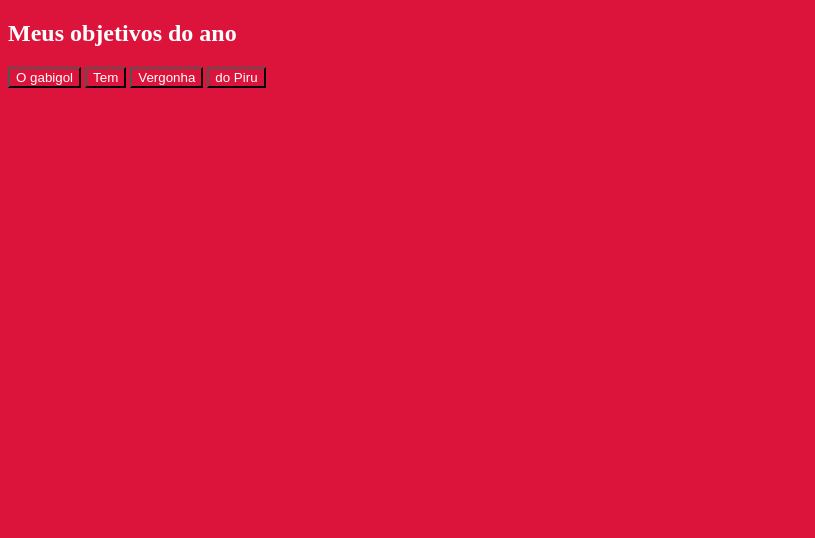
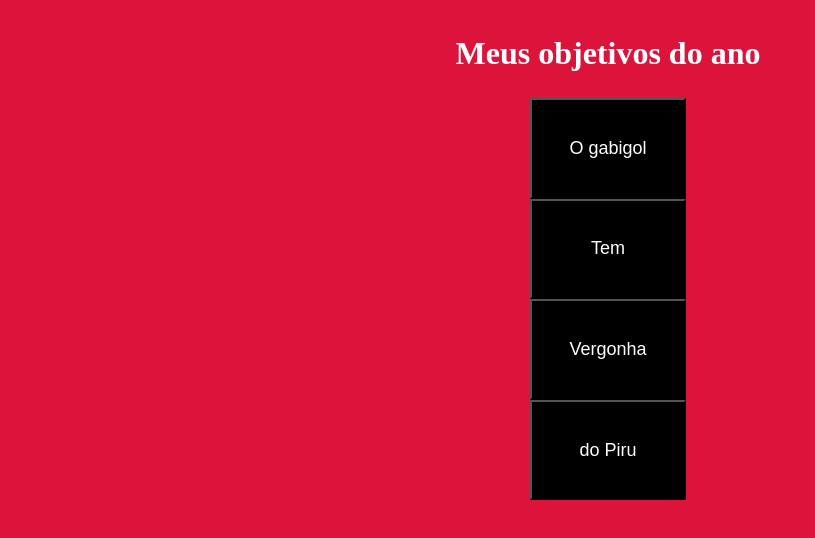
Before and after one commit to KleitaoDaMassa/3j-2024, a plain HTML site: page index.html in a window 1280 px wide. Shown: the whole page, without its empty margins (0-815 px from the left). Drawn offline with Linux system fonts and the light colour scheme.

Commit message:
Aula dia 19/05

```diff
--- a/style.css
+++ b/style.css
@@ -9,6 +9,31 @@
 
 *{
     background-color: crimson;
+    color:white;
+}
+
+.conteudo-principal{
+display: flex;
+flex-direction: column;
+justify-content: center;
+align-items: center;
+max-width: 1200px;
+width: 100%;
+margin: 0px;
+}
+
+.titulo-principal{
+    text-align: center;
+    width: 100%;
+    font-size: 32px;
+}
+
+.botao{
+    background-color: black;
     color: #FFFFFF;
-
+    justify-content: center;
+    display: flex;
+    width: 100%;
+    font-size: 18px;
+    padding: 1cm;
 }
```
